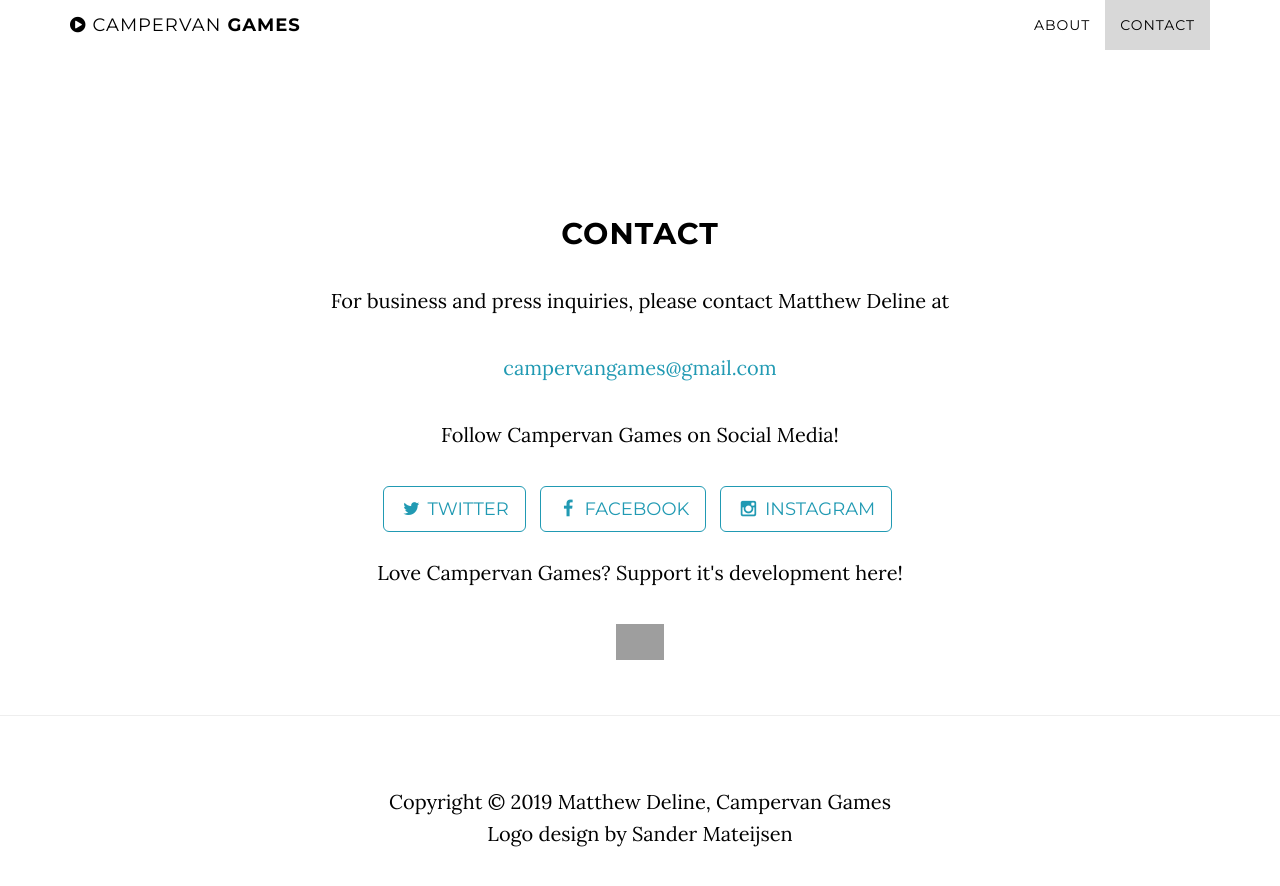
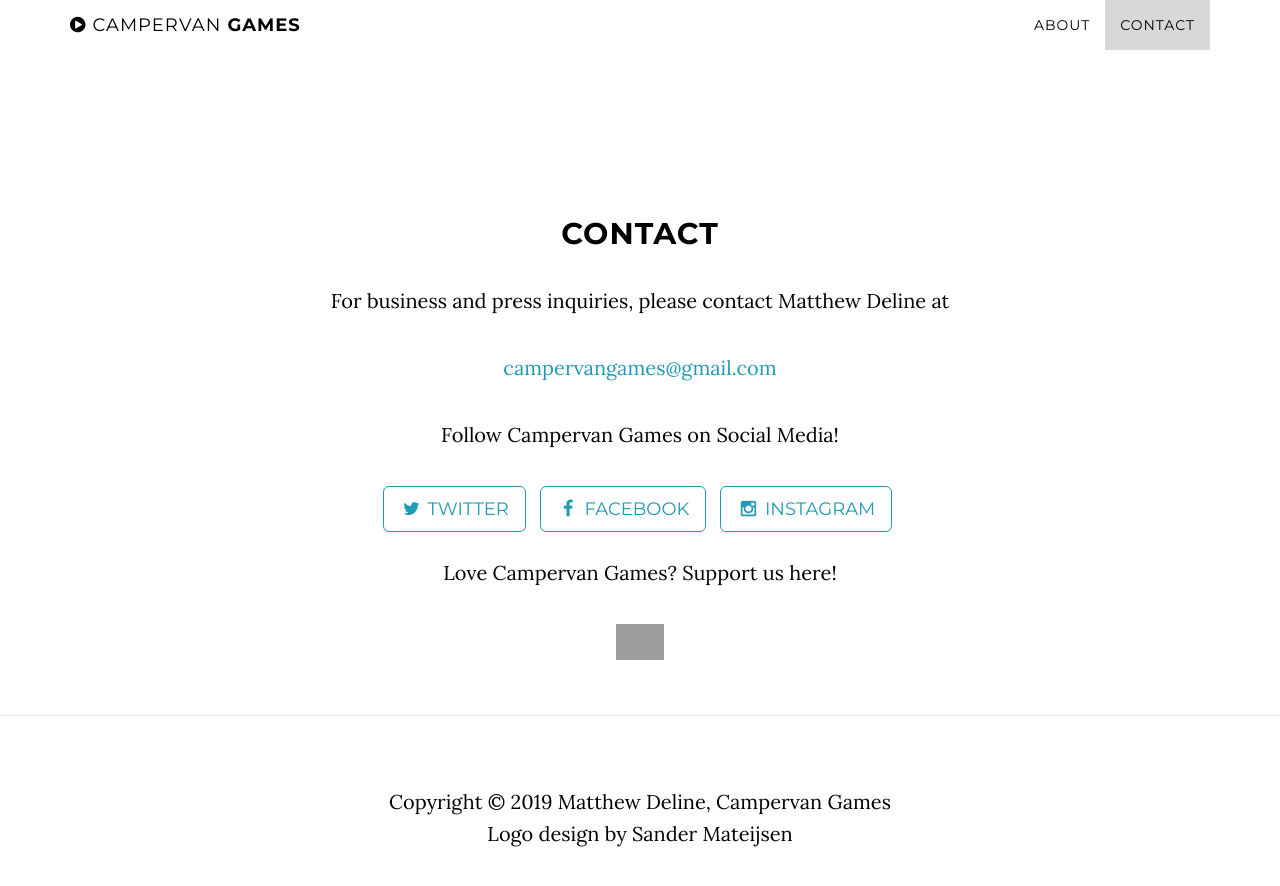
Before and after one commit to aradicaldreamer/campervan-games-website, a Jekyll site: the page built from index.html, in a window 1280 px wide and 900 px high, scrolled down 1381 px. Shown: the top 886 px of the window. Built offline with Jekyll 4.4.1, drawn with Linux system fonts in a browser that asks for light colours; grey boxes are pictures that could not be loaded.

Commit message:
Updated support information in contact.html

```diff
--- a/_includes/contact.html
+++ b/_includes/contact.html
@@ -14,8 +14,8 @@
                     </li>
                     {% endfor %}
                 </ul>
-                <p>Love Campervan Games? Support it's development here!</p>
-                <p><a href='https://ko-fi.com/X8X1IX33' target='_blank'><img height='36' style='border:0px;height:36px;' src='https://az743702.vo.msecnd.net/cdn/kofi2.png?v=2' border='0' alt='Buy Me a Coffee at ko-fi.com' /></a></p>
+                <p>Love Campervan Games? Support us here!</p>
+                <p><a href='https://ko-fi.com/X8X1IX33' target='_blank'><img height='36' style='border:0px;height:36px;' src='https://az743702.vo.msecnd.net/cdn/kofi2.png?v=2' border='0' alt='Buy Us Coffee at ko-fi.com' /></a></p>
             </div>
         </div>
     </section>
```
